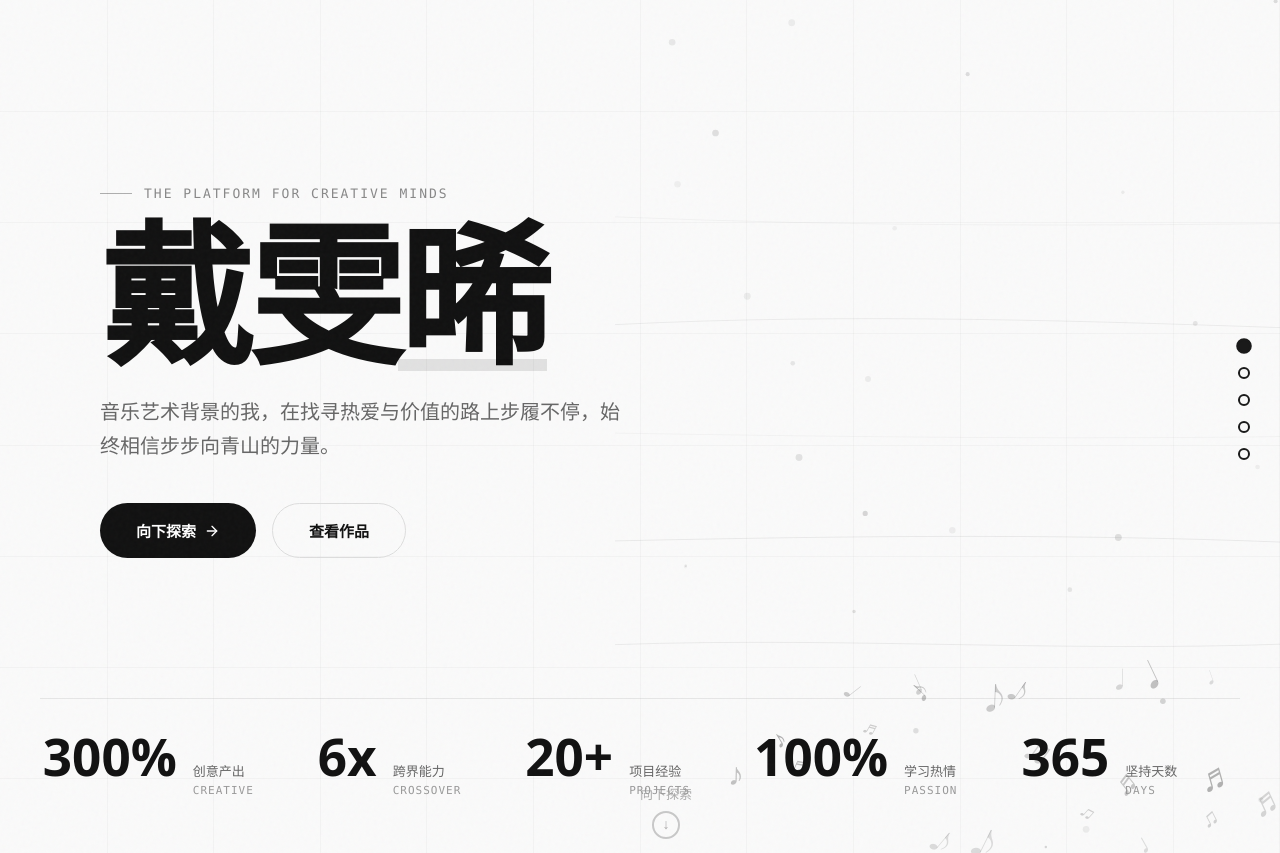
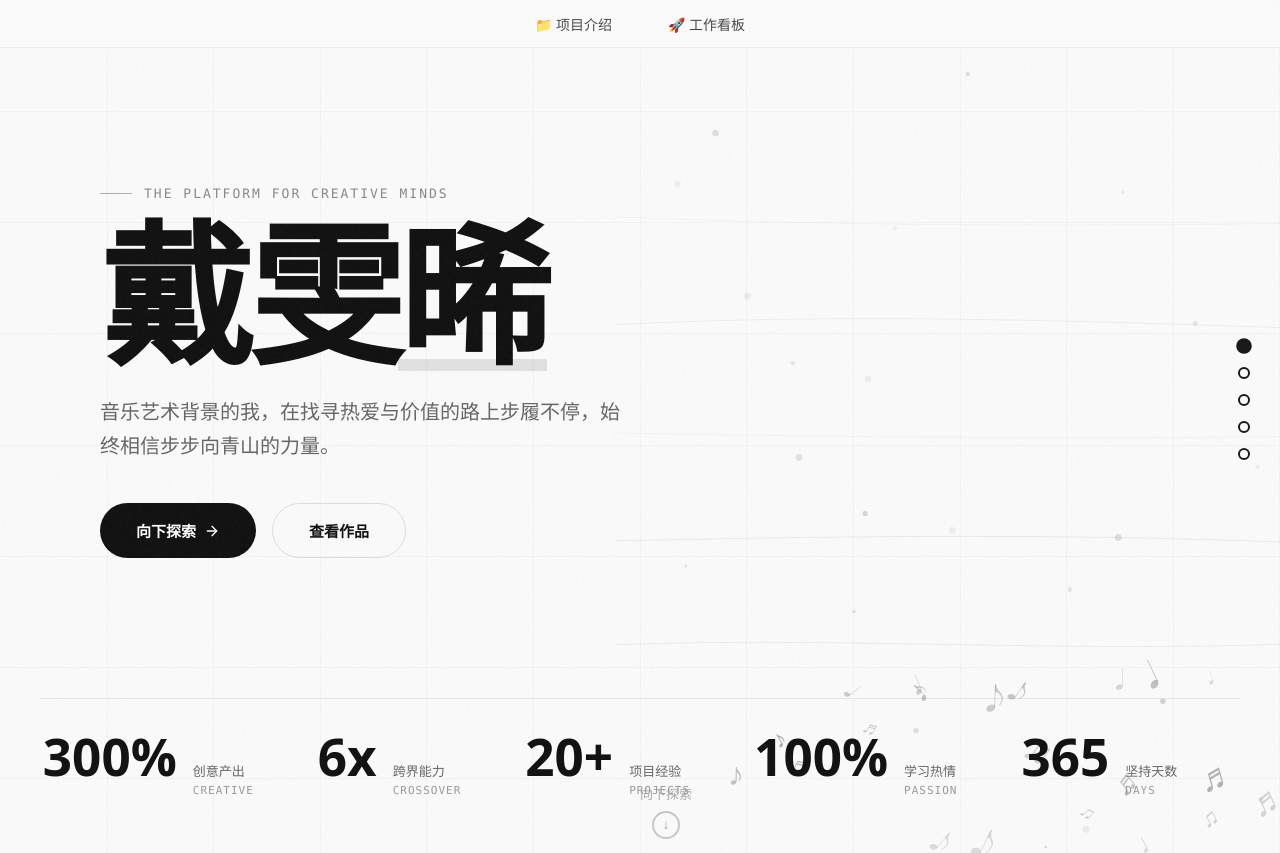
Before and after one commit to daiwenxi083104-sudo/wenxi083104.github.io, a website built with Vite: page index.html in a window 1280 px wide. Shown: the top 853 px of the page. Built offline with nearby package versions, Linux system fonts and the light colour scheme; a web font is replaced by a local one.

Commit message:
添加三页导航互通：project.html增加个人空间入口；dashboard.html增加项目介绍和个人空间入口；index.html增加顶部导航栏链接到项目介绍和工作看板

```diff
--- a/index.html
+++ b/index.html
@@ -61,6 +61,38 @@
             top: 0;
         }
 
+        /* 顶部导航栏 */
+        .top-nav-bar {
+            position: fixed;
+            top: 0;
+            left: 0;
+            right: 0;
+            height: 48px;
+            background: rgba(250, 250, 250, 0.92);
+            backdrop-filter: blur(12px);
+            -webkit-backdrop-filter: blur(12px);
+            border-bottom: 1px solid rgba(0,0,0,0.06);
+            display: flex;
+            align-items: center;
+            justify-content: center;
+            gap: 32px;
+            z-index: 999;
+            padding: 0 20px;
+        }
+        .nav-bar-link {
+            color: var(--secondary);
+            text-decoration: none;
+            font-size: 14px;
+            font-weight: 500;
+            transition: all 0.2s;
+            padding: 6px 12px;
+            border-radius: 8px;
+        }
+        .nav-bar-link:hover {
+            color: var(--black);
+            background: rgba(0,0,0,0.04);
+        }
+
         /* 可访问性：Focus 样式 */
         *:focus-visible {
             outline: 3px solid #0066cc;
@@ -2257,6 +2289,12 @@
 <body>
     <!-- 可访问性：Skip Link -->
     <a href="#main-content" class="skip-link">跳转到主要内容</a>
+
+    <!-- 顶部导航栏 -->
+    <nav class="top-nav-bar" aria-label="站点导航">
+        <a href="./project.html" class="nav-bar-link">📁 项目介绍</a>
+        <a href="./dashboard.html" class="nav-bar-link">🚀 工作看板</a>
+    </nav>
 
     <!-- 页面导航点 -->
     <nav class="page-dots" aria-label="页面导航">
```
Also changed, not shown: dashboard.html (+6 -5 lines), project.html (+2 -1 lines), public/dashboard.html (+6 -5 lines), public/index.html (+38 -0 lines), public/project.html (+2 -1 lines).
